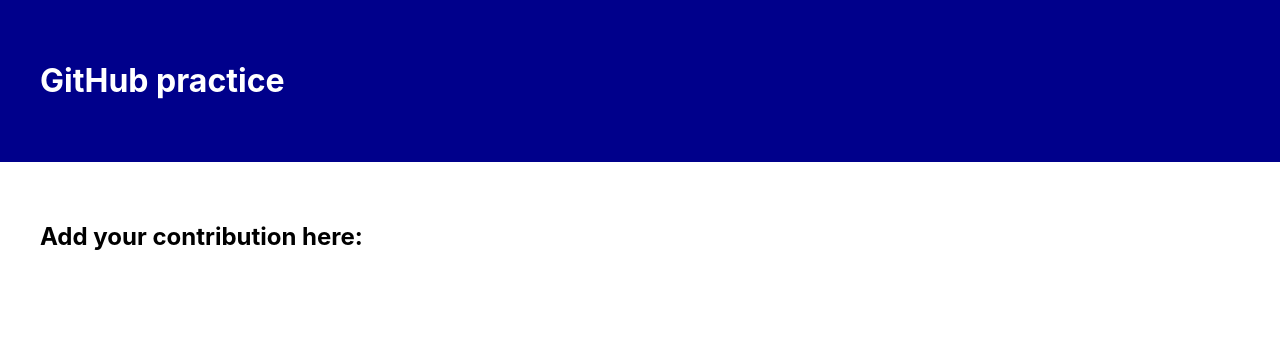
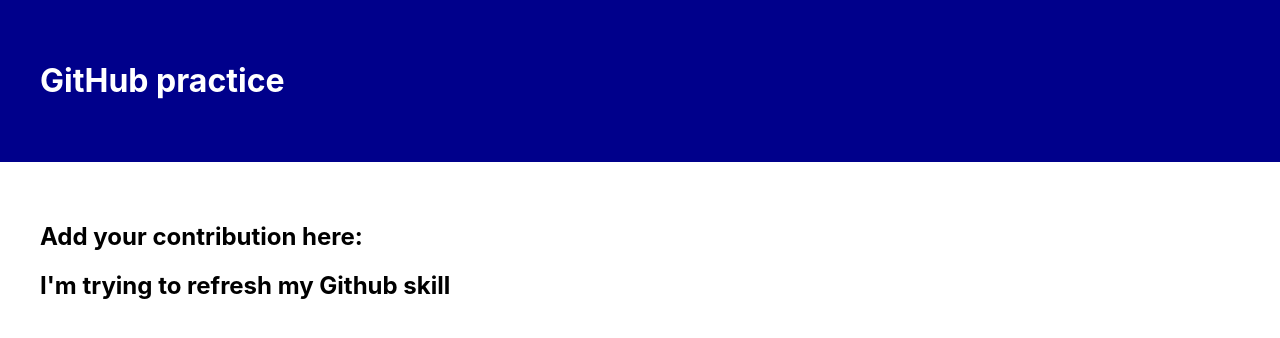
Before and after one commit to Augs0/github-refresher, a React (Create React App) app: page / in a window 1280 px wide. Shown: the top 338 px of the page. Built offline with nearby package versions, Linux system fonts and the light colour scheme.

Commit message:
my first refresh-chalenge change

```diff
--- a/src/App.js
+++ b/src/App.js
@@ -1,5 +1,5 @@
-import React from 'react';
-import './App.css';
+import React from "react";
+import "./App.css";
 
 function App() {
   return (
@@ -9,6 +9,7 @@
       </header>
       <main>
         <h2>Add your contribution here:</h2>
+        <h2>I'm trying to refresh my Github skill</h2>
       </main>
     </div>
   );
```
